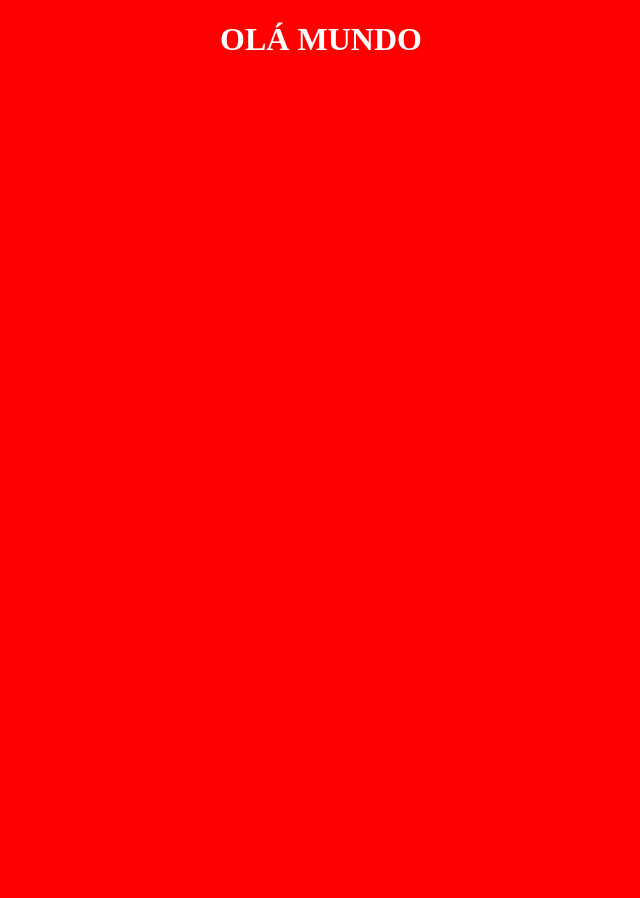
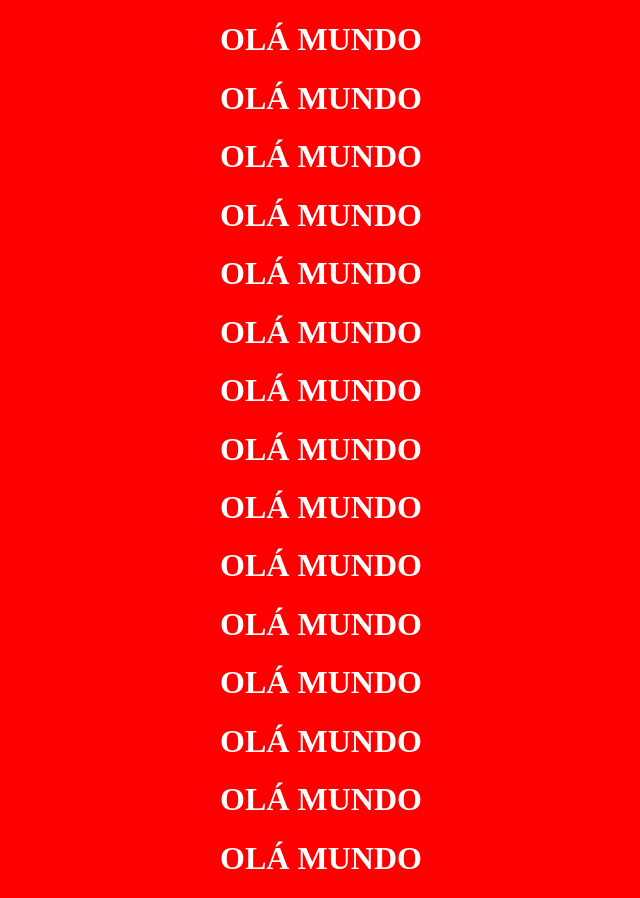
Before and after one commit to Alexandre10y/OLA-MUNDO, a plain HTML site: page index.html in a window 1280 px wide. Shown: the whole page, without its empty margins (319-959 px from the left). Before the commit the page ends 800 px from the top, so only its background shows below. Drawn offline with Linux system fonts and the light colour scheme.

Commit message:
Add files via upload

```diff
--- a/index.html
+++ b/index.html
@@ -8,5 +8,19 @@
 </head>
 <body>
     <h1>OLÁ MUNDO</h1>
+    <h1>OLÁ MUNDO</h1>
+    <h1>OLÁ MUNDO</h1>
+    <h1>OLÁ MUNDO</h1>
+    <h1>OLÁ MUNDO</h1>
+    <h1>OLÁ MUNDO</h1>
+    <h1>OLÁ MUNDO</h1>
+    <h1>OLÁ MUNDO</h1>
+    <h1>OLÁ MUNDO</h1>
+    <h1>OLÁ MUNDO</h1>
+    <h1>OLÁ MUNDO</h1>
+    <h1>OLÁ MUNDO</h1>
+    <h1>OLÁ MUNDO</h1>
+    <h1>OLÁ MUNDO</h1>
+    <h1>OLÁ MUNDO</h1>
 </body>
 </html>
```
